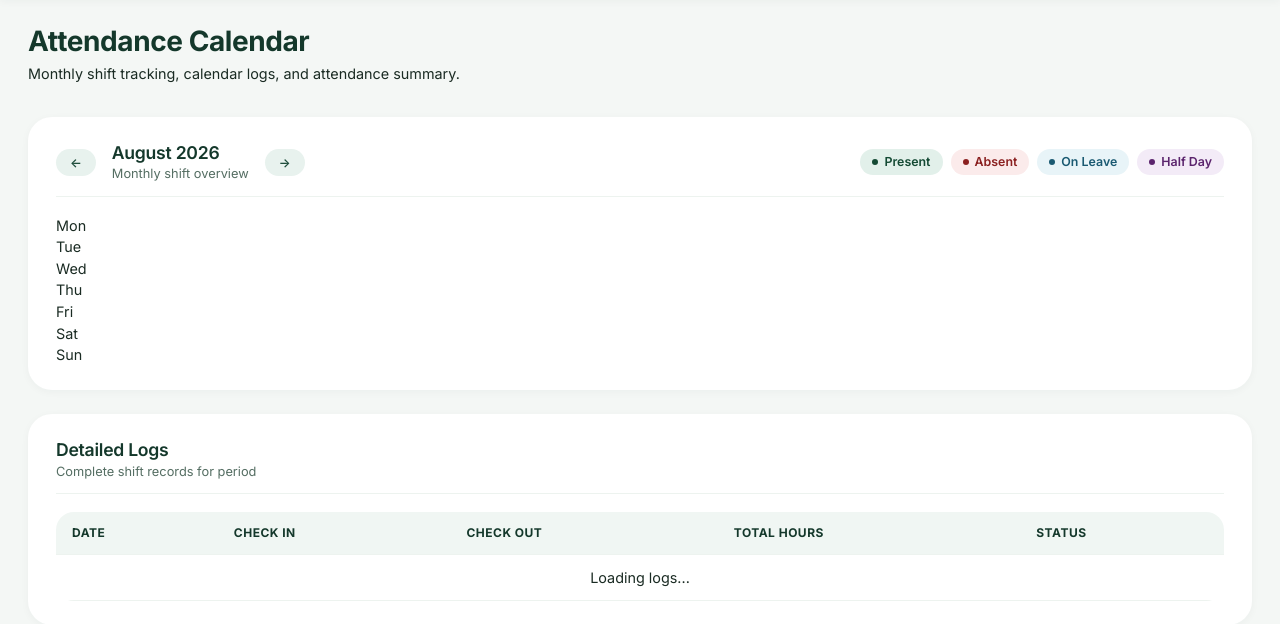
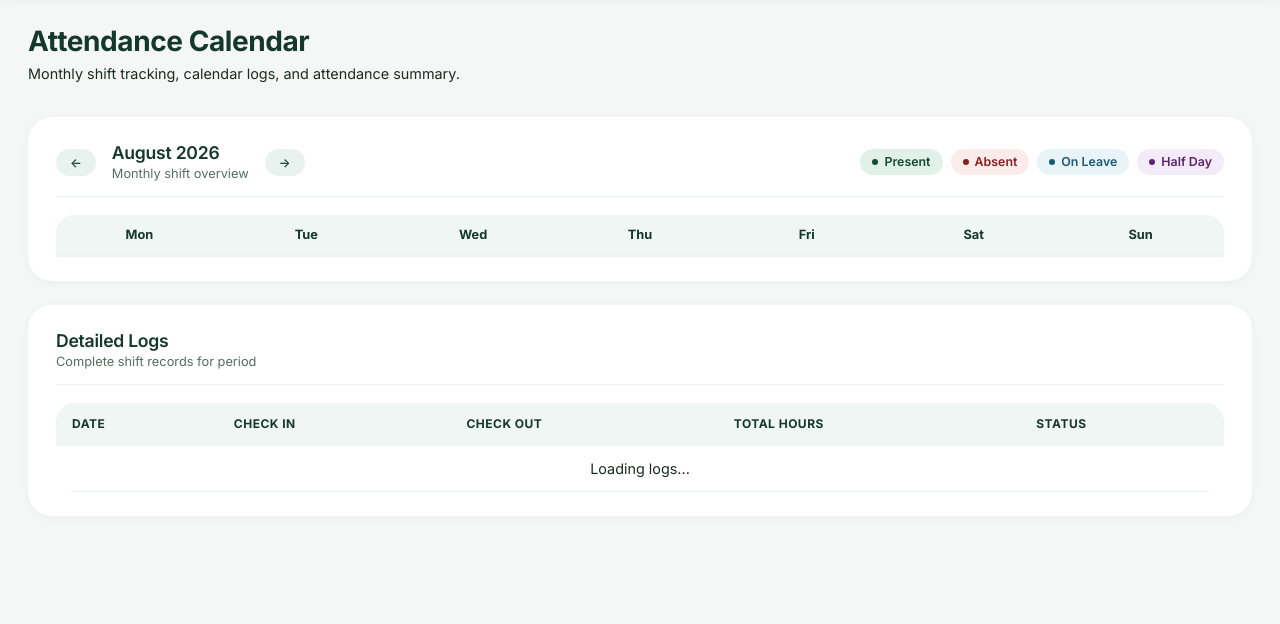
Before and after one commit to sarvesh0710-n/Oodoo_Human_Resource_Management, a FastAPI app: template app/templates/attendance.html in a window 1280 px wide. Shown: the part 64-688 px from the top of the page. Run offline with FastAPI, Linux system fonts and the light colour scheme; the template is opened without the code that fills it, so the values that code supplies are empty.

Commit message:
fix(css): add calendar-grid and calendar-header 7-column CSS rules to fix calendar display

```diff
--- a/app/static/style.css
+++ b/app/static/style.css
@@ -598,6 +598,59 @@ table.organic-table tr:hover td {
 .toast.success { background: var(--green-primary); }
 .toast.error { background: #8B2020; }
 
+/* Calendar Component Grid Styling */
+.calendar-header {
+  display: grid;
+  grid-template-columns: repeat(7, 1fr);
+  background: var(--green-subtle);
+  border-radius: var(--radius-md) var(--radius-md) 0 0;
+  border-bottom: 1px solid var(--border-subtle);
+  font-weight: 700;
+  font-size: 0.8rem;
+  color: var(--green-dark);
+  text-align: center;
+}
+
+.calendar-header > div {
+  padding: 10px 4px;
+}
+
+.calendar-grid {
+  display: grid;
+  grid-template-columns: repeat(7, 1fr);
+  gap: 1px;
+  background: var(--border-subtle);
+  border: 1px solid var(--border-subtle);
+  border-radius: 0 0 var(--radius-md) var(--radius-md);
+  overflow: hidden;
+}
+
+.calendar-day {
+  background: var(--surface-card);
+  min-height: 90px;
+  padding: 8px;
+  display: flex;
+  flex-direction: column;
+  justify-content: space-between;
+  transition: background 0.15s ease;
+}
+
+.calendar-day:hover {
+  background: #F9FCFA;
+}
+
+.calendar-day.empty {
+  background: var(--bg-main);
+  opacity: 0.65;
+}
+
+.day-number {
+  font-weight: 700;
+  font-size: 0.85rem;
+  color: var(--text-main);
+  margin-bottom: 4px;
+}
+
 /* 📱 MOBILE RESPONSIVE MEDIA QUERIES */
 @media (max-width: 768px) {
   .navbar {
```
